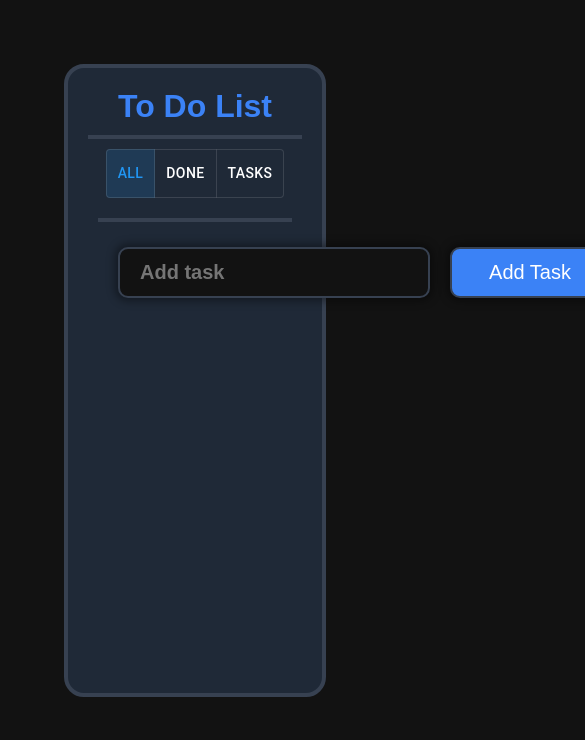
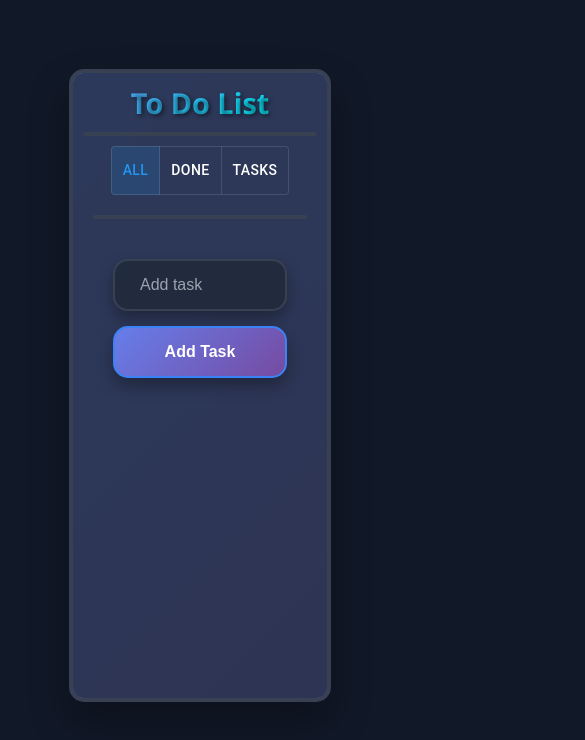
Before and after one commit to Ahmed-RS-22/TODO-List, a React (Vite) app: page / in a window 390 px wide. Shown: the top 740 px of the page, 585 px wide, since content can reach past the window. Built offline with nearby package versions, Linux system fonts and the light colour scheme.

Commit message:
Add responsive design and animations

```diff
--- a/src/index.css
+++ b/src/index.css
@@ -16,276 +16,672 @@
   --priority-medium: #fbbf24;
   --priority-low: #34d399;
   --shadow-color: rgba(0, 0, 0, 0.4);
-  --shadow-hover: rgba(59, 130, 246, 0.2); /* soft blue glow on hover */
+  --shadow-hover: rgba(59, 130, 246, 0.2);
+  --gradient-primary: linear-gradient(135deg, #667eea 0%, #764ba2 100%);
+  --gradient-secondary: linear-gradient(135deg, #f093fb 0%, #f5576c 100%);
+  --gradient-success: linear-gradient(135deg, #4facfe 0%, #00f2fe 100%);
   color-scheme: dark;
 }
+
+@keyframes fadeInUp {
+  from {
+    opacity: 0;
+    transform: translateY(30px);
+  }
+  to {
+    opacity: 1;
+    transform: translateY(0);
+  }
+}
+
+@keyframes slideInLeft {
+  from {
+    opacity: 0;
+    transform: translateX(-50px);
+  }
+  to {
+    opacity: 1;
+    transform: translateX(0);
+  }
+}
+
+@keyframes pulse {
+  0%, 100% {
+    transform: scale(1);
+  }
+  50% {
+    transform: scale(1.05);
+  }
+}
+
+@keyframes bounce {
+  0%, 20%, 53%, 80%, 100% {
+    transform: translateY(0);
+  }
+  40%, 43% {
+    transform: translateY(-10px);
+  }
+  70% {
+    transform: translateY(-5px);
+  }
+  90% {
+    transform: translateY(-2px);
+  }
+}
+
+@keyframes shimmer {
+  0% {
+    background-position: -200% 0;
+  }
+  100% {
+    background-position: 200% 0;
+  }
+}
+
+@keyframes glow {
+  0%, 100% {
+    box-shadow: 0 0 5px var(--primary-color);
+  }
+  50% {
+    box-shadow: 0 0 20px var(--primary-color), 0 0 30px var(--primary-color);
+  }
+}
+
 body {
-  font-family: Haettenschweiler, "Arial Narrow Bold", sans-serif;
+  font-family: 'Segoe UI', Tahoma, Geneva, Verdana, sans-serif;
   text-transform: capitalize;
+  background: var(--bg-color);
+  min-height: 100vh;
+  overflow-x: hidden;
 }
+
 .todo {
   width: 100%;
   min-height: 75dvh;
   border: 4px solid var(--border-color);
   border-radius: 20px;
   padding: 20px;
-  background-color: var(--card-color);
+  background: var(--gradient-primary);
+  background-size: 200% 200%;
+  animation: shimmer 8s ease-in-out infinite;
   display: flex;
   flex-direction: column;
   gap: 10px;
   align-items: center;
+  position: relative;
+  overflow: hidden;
+  backdrop-filter: blur(10px);
+  box-shadow: 0 20px 40px rgba(0, 0, 0, 0.3);
 }
+
+.todo::before {
+  content: '';
+  position: absolute;
+  top: 0;
+  left: 0;
+  right: 0;
+  bottom: 0;
+  background: rgba(31, 41, 55, 0.8);
+  z-index: 0;
+}
+
+.todo > * {
+  position: relative;
+  z-index: 1;
+}
+
 .todo h1 {
   font-weight: 900;
   text-align: center;
-  color: var(--primary-color);
+  color: var(--text-primary);
+  font-size: clamp(1.8rem, 4vw, 3rem);
+  text-shadow: 2px 2px 4px rgba(0, 0, 0, 0.5);
+  animation: fadeInUp 0.8s ease-out;
+  background: var(--gradient-success);
+  -webkit-background-clip: text;
+  -webkit-text-fill-color: transparent;
+  background-clip: text;
 }
+
 .todo hr {
   width: 100%;
   border: 2px solid var(--border-color);
+  border-radius: 2px;
+  animation: slideInLeft 0.6s ease-out 0.2s both;
 }
+
 .tasks {
   width: 100%;
   min-height: 100%;
   display: flex;
   flex-direction: column;
-  gap: 10px;
+  gap: 15px;
   align-items: center;
   justify-content: flex-start;
   padding: 10px;
 }
+
 .tasks .task-holder {
   display: flex;
   align-items: center;
-  background-color: var(--bg-color);
+  background: rgba(31, 41, 55, 0.9);
+  backdrop-filter: blur(10px);
   min-height: 80px;
   width: 90%;
   gap: 20px;
   padding: 15px 20px;
   border: 1px solid var(--border-color);
-  border-radius: 10px;
+  border-radius: 15px;
   justify-content: space-between;
-  transition: 0.5s;
+  transition: all 0.4s cubic-bezier(0.4, 0, 0.2, 1);
+  animation: fadeInUp 0.6s ease-out;
+  position: relative;
+  overflow: hidden;
 }
+
+.task-holder::before {
+  content: '';
+  position: absolute;
+  top: 0;
+  left: -100%;
+  width: 100%;
+  height: 100%;
+  background: linear-gradient(90deg, transparent, rgba(255, 255, 255, 0.1), transparent);
+  transition: left 0.6s;
+}
+
+.task-holder:hover::before {
+  left: 100%;
+}
+
+.task-holder:hover {
+  transform: translateY(-5px) scale(1.02);
+  box-shadow: 0 15px 30px rgba(0, 0, 0, 0.4);
+  border-color: var(--primary-color);
+}
+
 .task-holder .text {
   flex: 1;
   display: flex;
   flex-direction: column;
-  gap: 5px;
+  gap: 8px;
   padding: 0 5px;
 }
+
 .task-holder .text .name {
-  font-size: 24px;
-  font-weight: 500;
+  font-size: clamp(1.2rem, 3vw, 1.5rem);
+  font-weight: 600;
   color: var(--primary-color);
-  line-height: 1.8;
+  line-height: 1.4;
+  transition: color 0.3s ease;
 }
+
+.task-holder:hover .text .name {
+  color: var(--accent-color);
+}
+
 .task-holder .text .desc {
-  font-size: 18px;
+  font-size: clamp(0.9rem, 2.5vw, 1.1rem);
   font-weight: 300;
-  line-height: 1.8;
-  white-space: normal; /* allow text to break to the next line */
-  overflow-wrap: break-all;
+  line-height: 1.6;
+  color: var(--text-secondary);
+  white-space: normal;
+  overflow-wrap: break-word;
   word-break: break-word;
   display: -webkit-box;
-  -webkit-line-clamp: 2; /* number of lines */
+  -webkit-line-clamp: 2;
   -webkit-box-orient: vertical;
   overflow: hidden;
+  transition: color 0.3s ease;
 }
+
+.task-holder:hover .text .desc {
+  color: var(--text-primary);
+}
+
 .btn-group {
-  width: 20%;
   display: flex;
   height: 100%;
-  gap: 5px;
+  gap: 8px;
   justify-content: flex-end;
   align-items: center;
+  flex-wrap: wrap;
 }
+
 .btn-group .action-btn {
-  width: 60px;
-  aspect-ratio: 1/1;
+  width: 50px;
+  height: 50px;
   display: flex;
   justify-content: center;
   align-items: center;
   border-radius: 50%;
   border: 2px solid;
   background-color: var(--card-color);
-  transition: 0.5s;
-  &:nth-child(1){
-    color: var(--priority-low);
-    &:hover{
-      background-color: #34d39999 ;
-      color: white;
-      box-shadow:  0 0 5px 5px #34d39999 ;
-    }
-  }
-  &:nth-child(2){
-    background-color: var(--primary-color);
-    color: var(--bg-color);
-        &:hover{
-      background-color: var(--border-color) ;
-      color: var(--primary-color);
-            box-shadow:  0 0 5px 5px #3b82f699 ;
-
+  transition: all 0.3s cubic-bezier(0.4, 0, 0.2, 1);
+  cursor: pointer;
+  position: relative;
+  overflow: hidden;
 }
 
+.btn-group .action-btn::before {
+  content: '';
+  position: absolute;
+  top: 50%;
+  left: 50%;
+  width: 0;
+  height: 0;
+  border-radius: 50%;
+  transition: all 0.3s ease;
+  transform: translate(-50%, -50%);
 }
-  &:nth-child(3){
-    color: var(--bg-color);
+
+.btn-group .action-btn:hover::before {
+  width: 100%;
+  height: 100%;
+}
+
+.btn-group .action-btn:nth-child(1) {
+  color: var(--priority-low);
+  border-color: var(--priority-low);
+}
+
+.btn-group .action-btn:nth-child(1):hover {
+  background-color: var(--priority-low);
+  color: white;
+  transform: scale(1.1);
+  animation: pulse 0.6s ease-in-out;
+}
+
+.btn-group .action-btn:nth-child(2) {
+  background-color: var(--primary-color);
+  color: white;
+  border-color: var(--primary-color);
+}
+
+.btn-group .action-btn:nth-child(2):hover {
+  background-color: var(--accent-color);
+  border-color: var(--accent-color);
+  transform: scale(1.1);
+  animation: bounce 0.6s ease-in-out;
+}
+
+.btn-group .action-btn:nth-child(3) {
+  color: var(--priority-high);
+  border-color: var(--priority-high);
+}
+
+.btn-group .action-btn:nth-child(3):hover {
   background-color: var(--priority-high);
-        &:hover{
-      background-color: var(--border-color) ;
-      color: var(--priority-high);
-            box-shadow:  0 0 5px 5px #f8717199;
+  color: white;
+  transform: scale(1.1);
+  animation: pulse 0.6s ease-in-out;
 }
+
+.btn-group .action-btn.active {
+  background-color: var(--priority-low);
+  color: white;
+  animation: glow 2s ease-in-out infinite;
 }
+
+.btn-group .action-btn:active {
+  transform: scale(0.9);
 }
-.btn-group .action-btn.active{
-  background-color:var(--priority-low);
-  color: var(--bg-color);
-}
-.btn-group .action-btn:active{
-  transform: scale(0.8);
-}
-.todo .input-group{
+
+.todo .input-group {
   width: 100%;
-  margin-top: 10px;
+  margin-top: 20px;
   padding: 5px 20px;
   display: flex;
-  gap: 20px;
+  gap: 15px;
   justify-content: space-around;
+  flex-wrap: wrap;
+  animation: fadeInUp 0.8s ease-out 0.4s both;
 }
-.input-group input[type="text"]{
-  flex:1;
-  padding: 10px 20px;
-  font-size: 20px;
-  font-weight: 600;
-  border-radius: 10px;
+
+.input-group input[type="text"] {
+  flex: 1;
+  min-width: 250px;
+  padding: 15px 25px;
+  font-size: clamp(1rem, 2.5vw, 1.2rem);
+  font-weight: 500;
+  border-radius: 15px;
   border: 2px solid var(--border-color);
-  box-shadow: 0 0 8px 3px var(--shadow-color);
-  transition: 0.5s;
-  &:focus{
+  background: rgba(31, 41, 55, 0.8);
+  backdrop-filter: blur(10px);
+  color: var(--text-primary);
+  box-shadow: 0 8px 16px rgba(0, 0, 0, 0.3);
+  transition: all 0.4s cubic-bezier(0.4, 0, 0.2, 1);
+}
+
+.input-group input[type="text"]:focus {
   outline: none;
   border-color: var(--primary-color);
   color: var(--accent-color);
+  transform: translateY(-2px);
+  box-shadow: 0 12px 24px rgba(59, 130, 246, 0.3);
 }
+
+.input-group input[type="text"]::placeholder {
+  color: var(--text-secondary);
+  transition: color 0.3s ease;
 }
-.input-group input[type="submit"]{
+
+.input-group input[type="text"]:focus::placeholder {
+  color: transparent;
+}
+
+.input-group input[type="submit"] {
   min-width: 160px;
-  padding: 12px 20px;
-  border: 2px solid var(--border-color);
-  box-shadow: 0 0 8px 3px var(--shadow-color);
-  background-color: var(--primary-color);
-  font-size: 20px;
-  font-weight: 500;
-  border-radius: 10px;
-  transition: 0.5s;
-  &:hover{
-    border-color: var(--primary-color);
-    background-color: var(--shadow-hover);
+  padding: 15px 25px;
+  border: 2px solid var(--primary-color);
+  background: var(--gradient-primary);
+  color: white;
+  font-size: clamp(1rem, 2.5vw, 1.1rem);
+  font-weight: 600;
+  border-radius: 15px;
+  cursor: pointer;
+  transition: all 0.4s cubic-bezier(0.4, 0, 0.2, 1);
+  box-shadow: 0 8px 16px rgba(0, 0, 0, 0.3);
+  position: relative;
+  overflow: hidden;
 }
-  &:active{
-    transform: scale(0.8);
+
+.input-group input[type="submit"]::before {
+  content: '';
+  position: absolute;
+  top: 0;
+  left: -100%;
+  width: 100%;
+  height: 100%;
+  background: linear-gradient(90deg, transparent, rgba(255, 255, 255, 0.2), transparent);
+  transition: left 0.6s;
 }
+
+.input-group input[type="submit"]:hover::before {
+  left: 100%;
 }
-.modal-container{
-  max-width: 90% ;
+
+.input-group input[type="submit"]:hover {
+  transform: translateY(-3px);
+  box-shadow: 0 15px 30px rgba(59, 130, 246, 0.4);
+  background: var(--gradient-secondary);
+}
+
+.input-group input[type="submit"]:active {
+  transform: translateY(-1px) scale(0.98);
+}
+
+.modal-container {
+  max-width: 90%;
   height: 100dvh;
   margin: 10px auto;
   padding: 50px;
+  animation: fadeInUp 0.4s ease-out;
 }
 
-.modal-container form{
-  width:clamp(320px,50dvw,100%);
-      -webkit-backdrop-filter: blur(20px);
+.modal-container form {
+  width: clamp(320px, 50dvw, 600px);
   backdrop-filter: blur(20px);
   margin: 100px auto;
-  padding: 20px;
+  padding: 30px;
   display: flex;
   flex-direction: column;
-  gap: 20px;
+  gap: 25px;
   align-items: flex-start;
   justify-content: center;
-  height: 100%;
+  height: auto;
   border: 4px solid var(--border-color);
-  border-radius: 12px;
+  border-radius: 20px;
+  background: rgba(31, 41, 55, 0.9);
+  box-shadow: 0 25px 50px rgba(0, 0, 0, 0.5);
+  animation: fadeInUp 0.6s ease-out;
 }
-.modal-container form .head{
-  font-size: 24px;
+
+.modal-container form .head {
+  font-size: clamp(1.5rem, 4vw, 2rem);
   color: var(--accent-color);
-  font-weight: 600;
+  font-weight: 700;
   padding: 5px;
+  text-shadow: 2px 2px 4px rgba(0, 0, 0, 0.5);
 }
-.modal-container form .form-group{
-  width: 90%;
+
+.modal-container form .form-group {
+  width: 100%;
   display: flex;
   flex-direction: column;
-  padding:5px  20px;
-  gap: 5px;
-  &:hover label{
+  padding: 5px 0;
+  gap: 10px;
+  transition: all 0.3s ease;
+}
+
+.modal-container form .form-group:hover label {
   color: var(--primary-color);
+  transform: translateX(5px);
 }
+
+.modal-container form .form-group label {
+  font-size: 1.1rem;
+  font-weight: 500;
+  color: var(--text-secondary);
+  transition: all 0.3s ease;
 }
-.modal-container form .form-group input[type="text"]{
-  padding: 10px 20px;
-  font-size: 20px;
+
+.modal-container form .form-group input[type="text"] {
+  padding: 15px 20px;
+  font-size: clamp(1rem, 2.5vw, 1.2rem);
   font-weight: 500;
-  margin-bottom: 2px;
   background-color: transparent;
   border: none;
-  border-bottom: 2px solid var(--border-color);
-  transition: 0.5s;
-  &:focus{
+  border-bottom: 3px solid var(--border-color);
+  color: var(--text-primary);
+  transition: all 0.4s ease;
+}
+
+.modal-container form .form-group input[type="text"]:focus {
   outline: none;
   border-bottom: 3px solid var(--primary-color);
+  transform: translateY(-2px);
+  box-shadow: 0 5px 15px rgba(59, 130, 246, 0.3);
+}
 
+.modal-container form .btns {
+  display: flex;
+  padding: 10px 0;
+  gap: 20px;
+  width: 100%;
+  justify-content: center;
+  flex-wrap: wrap;
 }
+
+.modal-container form .form-btn {
+  padding: 12px 25px;
+  font-size: 1.1rem;
+  font-weight: 600;
+  border: none;
+  border-radius: 12px;
+  cursor: pointer;
+  transition: all 0.3s cubic-bezier(0.4, 0, 0.2, 1);
+  min-width: 120px;
+  position: relative;
+  overflow: hidden;
 }
-.modal-container form  .btns{
-  display: flex;
-  padding: 5px 10px;
-  gap: 40px;
+
+.modal-container form .form-btn::before {
+  content: '';
+  position: absolute;
+  top: 50%;
+  left: 50%;
+  width: 0;
+  height: 0;
+  border-radius: 50%;
+  transition: all 0.4s ease;
+  transform: translate(-50%, -50%);
 }
-.modal-container form .form-btn{
-  padding: 10px 20px;
-  font-size: 18px;
-  border: none;
-  transition: 0.5s;
-  border-radius: 10px;
-  &:active{
-    transform: scale(0.8);
+
+.modal-container form .form-btn:hover::before {
+  width: 300%;
+  height: 300%;
 }
-  &:nth-child(1){
+
+.modal-container form .form-btn:active {
+  transform: scale(0.95);
+}
+
+.modal-container form .form-btn:nth-child(1) {
   background-color: var(--primary-color);
+  color: white;
 }
-  &:nth-child(1):hover{
-    box-shadow: 0 0 8px 2px #3b82f666;
+
+.modal-container form .form-btn:nth-child(1):hover {
+  transform: translateY(-3px);
+  box-shadow: 0 10px 20px rgba(59, 130, 246, 0.4);
 }
-  &:nth-child(2){
+
+.modal-container form .form-btn:nth-child(2) {
   background-color: var(--priority-high);
+  color: white;
 }
-  &:nth-child(2):hover{
-    box-shadow: 0 0 8px 2px #f8717166;
 
+.modal-container form .form-btn:nth-child(2):hover {
+  transform: translateY(-3px);
+  box-shadow: 0 10px 20px rgba(248, 113, 113, 0.4);
 }
-}
-.alert{
-  position: fixed ;
+
+.alert {
+  position: fixed;
   min-height: 80px;
-  bottom: 50px;
-  left: 50px;
-  min-width:250px;
+  bottom: 30px;
+  left: 30px;
+  min-width: 300px;
+  max-width: 400px;
   display: flex;
   flex-direction: column;
   border-radius: 15px !important;
-  transition: 0.5s;
+  backdrop-filter: blur(10px);
+  box-shadow: 0 15px 30px rgba(0, 0, 0, 0.3);
+  animation: slideInLeft 0.5s ease-out;
+  z-index: 1000;
 }
-.alert-hidden{
+
+.alert-hidden {
+  animation: slideInLeft 0.5s ease-out reverse;
   display: none !important;
 }
-.alert p{
+
+.alert p {
   width: 100%;
   margin-top: 10px;
-  padding: 5px;
-  font-size: 18px;
+  padding: 10px;
+  font-size: clamp(1rem, 2.5vw, 1.1rem);
   font-weight: 500;
+  text-shadow: 1px 1px 2px rgba(0, 0, 0, 0.5);
 }
+
+/* Responsive Design */
+@media (max-width: 768px) {
+  .todo {
+    margin: 10px;
+    padding: 15px;
+    border-radius: 15px;
+  }
+
+  .tasks .task-holder {
+    width: 95%;
+    flex-direction: column;
+    gap: 15px;
+    text-align: center;
+  }
+
+  .btn-group {
+    width: 100%;
+    justify-content: center;
+    gap: 15px;
+  }
+
+  .btn-group .action-btn {
+    width: 60px;
+    height: 60px;
+  }
+
+  .input-group {
+    flex-direction: column;
+    gap: 15px !important;
+  }
+
+  .input-group input[type="text"],
+  .input-group input[type="submit"] {
+    width: 100%;
+    min-width: unset;
+  }
+
+  .alert {
+    left: 15px;
+    right: 15px;
+    min-width: unset;
+    max-width: unset;
+  }
+
+  .modal-container {
+    padding: 20px;
+  }
+
+  .modal-container form {
+    margin: 50px auto;
+    padding: 20px;
+    width: 95%;
+  }
+}
+
+@media (max-width: 480px) {
+  .todo {
+    margin: 5px;
+    padding: 10px;
+  }
+
+  .tasks .task-holder {
+    padding: 10px;
+  }
+
+  .btn-group .action-btn {
+    width: 45px;
+    height: 45px;
+  }
+
+  .modal-container form .btns {
+    flex-direction: column;
+    align-items: center;
+  }
+
+  .modal-container form .form-btn {
+    width: 100%;
+  }
+}
+
+/* Dark mode enhancements */
+@media (prefers-color-scheme: dark) {
+  :root {
+    --bg-color: #0f172a;
+    --card-color: #1e293b;
+    --border-color: #475569;
+  }
+}
+
+/* Reduced motion for accessibility */
+@media (prefers-reduced-motion: reduce) {
+  *,
+  *::before,
+  *::after {
+    animation-duration: 0.01ms !important;
+    animation-iteration-count: 1 !important;
+    transition-duration: 0.01ms !important;
+  }
+}
+
+/* High contrast mode */
+@media (prefers-contrast: high) {
+  :root {
+    --border-color: #ffffff;
+    --text-primary: #ffffff;
+    --text-secondary: #cccccc;
+  }
+}
```
Lines whose indentation alone changed are shown as unchanged.
